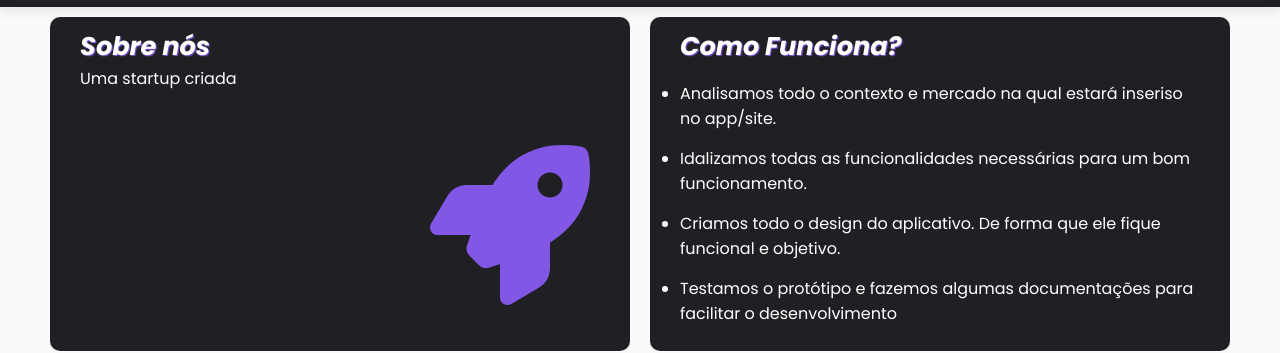
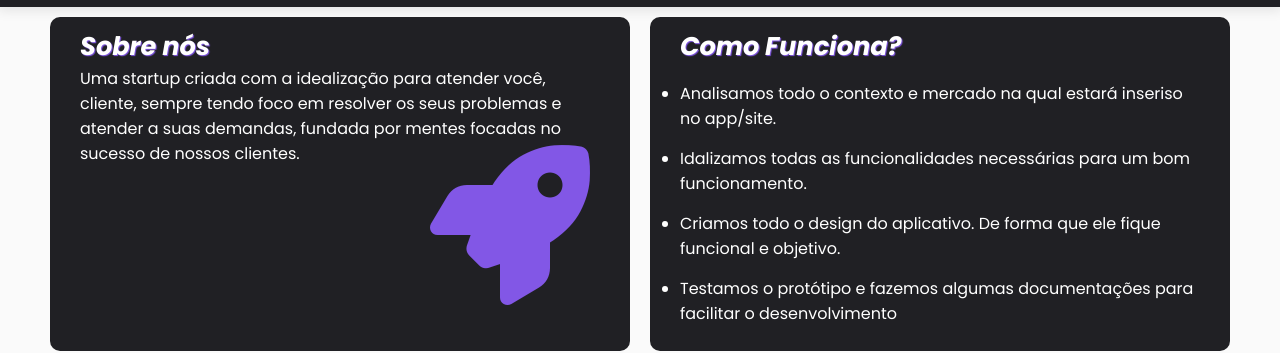
Before and after one commit to kleubinho/SITE-UNI9, a plain HTML site: page index.html in a window 1280 px wide. Shown: the part 54-407 px from the top of the page. Drawn offline with Linux system fonts and the light colour scheme.

Commit message:
Novo texto sobre nós
Modificação.

```diff
--- a/index.html
+++ b/index.html
@@ -38,7 +38,9 @@
     <div class="container" id="sobre">
       <div class="row">
         <h2>Sobre nós</h2>
-        <p>Uma startup criada
+        <p>Uma startup criada com a idealização para atender você, cliente, sempre tendo foco em
+          resolver os seus problemas e atender a suas demandas, fundada por mentes focadas no sucesso
+          de nossos clientes.
         </p>
       </div>
 
```
